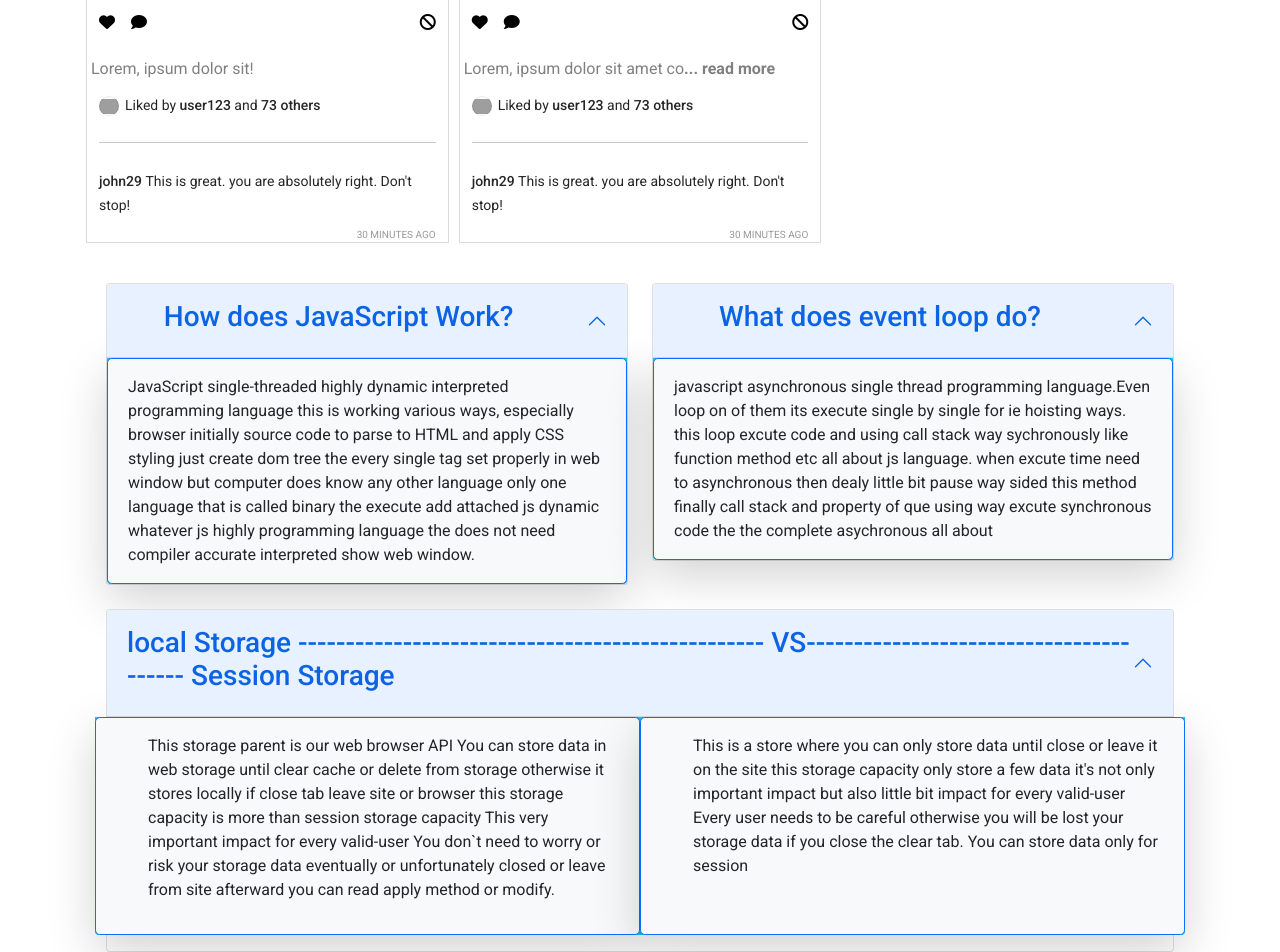
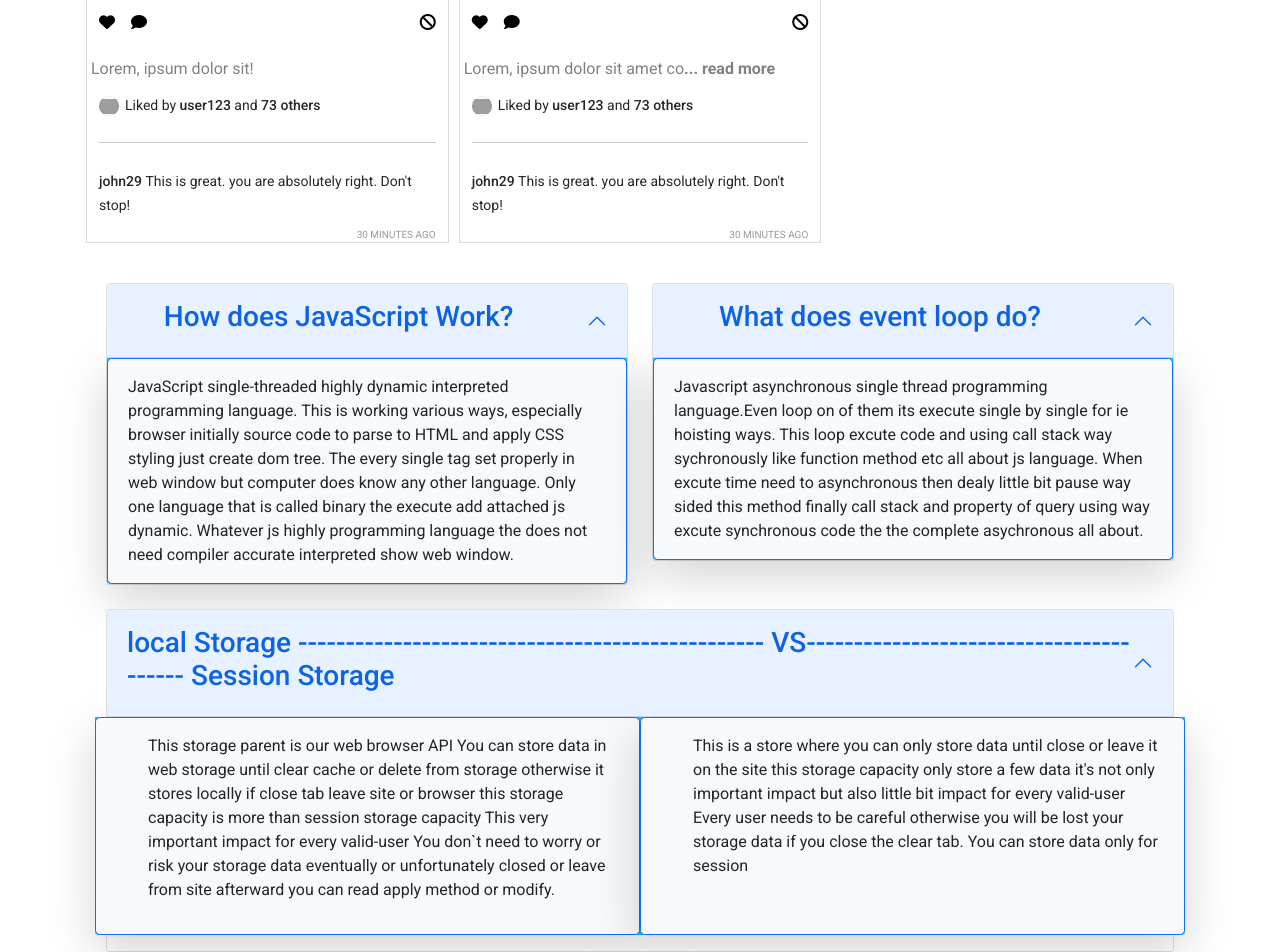
Before and after one commit to Mahabubhasan01/insta-sohor, a plain HTML site: page index.html in a window 1280 px wide. Shown: the part 1289-2241 px from the top of the page. Drawn offline with nearby package versions, Linux system fonts and the light colour scheme; grey boxes are pictures that could not be loaded.

Commit message:
successfully done

```diff
--- a/index.html
+++ b/index.html
@@ -90,8 +90,8 @@
                           </h2>
                           <div id="panelsStayOpen-collapseOne" class="accordion-collapse collapse show  bg-info" aria-labelledby="panelsStayOpen-headingOne">
                             <div class="accordion-body border rounded-3 border-primary bg-light shadow-lg">
-                                JavaScript single-threaded highly dynamic interpreted programming language
-                                this is working various ways, especially browser initially source code to parse to HTML and apply CSS styling just create dom tree the every single tag set properly in web window but computer does know any other language only one language that is called binary the execute add attached js dynamic whatever js highly programming language the does not need compiler accurate interpreted show web window.
+                                JavaScript single-threaded highly dynamic interpreted programming language.
+                                This is working various ways, especially browser initially source code to parse to HTML and apply CSS styling just create dom tree. The every single tag set properly in web window but computer does know any other language. Only one language that is called binary the execute add attached js dynamic. Whatever js highly programming language the does not need compiler accurate interpreted show web window.
                             </div>
                           </div>
                         </div>
@@ -108,9 +108,9 @@
                           </h2>
                           <div id="panelsStayOpen-collapseTwo" class="accordion-collapse collapse show   bg-info" aria-labelledby="panelsStayOpen-headingTwo">
                             <div class="accordion-body border rounded-3 border-primary bg-light shadow-lg">
-                              javascript asynchronous single thread programming language.Even loop on of them its execute single by single for ie hoisting ways.
-                              this loop excute code and using call stack way sychronously like function method etc all about js language.
-                              when excute time need to asynchronous then dealy little bit pause way sided this method finally call stack and property of que using way excute synchronous code the the complete asychronous all about
+                              Javascript asynchronous single thread programming language.Even loop on of them its execute single by single for ie hoisting ways.
+                              This loop excute code and using call stack way sychronously like function method etc all about js language.
+                              When excute time need to asynchronous then dealy little bit pause way sided this method finally call stack and property of query using way excute synchronous code the the complete asychronous all about.
                             </div>
                           </div>
                         </div>
```
